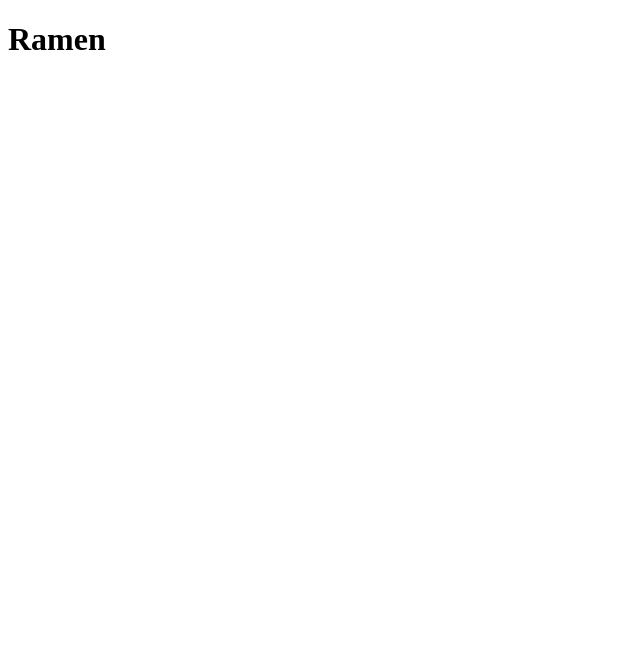
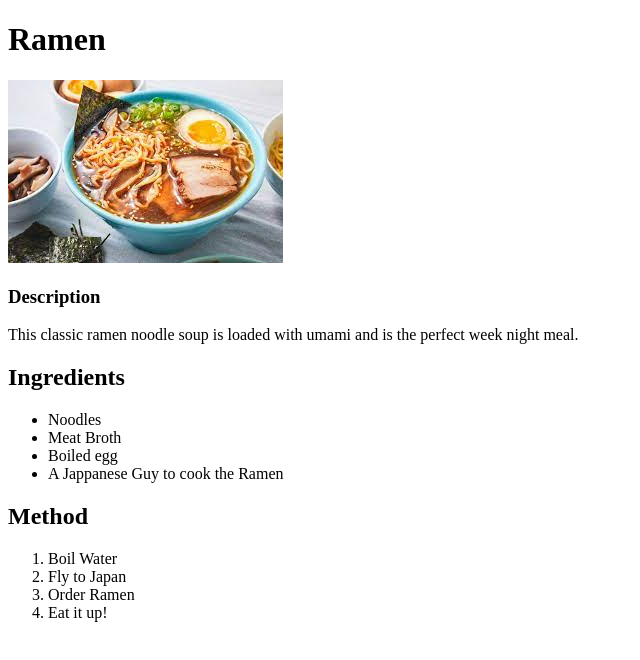
Before and after one commit to Silvie85/odin-recipes, a plain HTML site: page recipes/Ramen.html in a window 1280 px wide. Shown: the whole page, without its empty margins (0-640 px from the left). Drawn offline with Linux system fonts and the light colour scheme.

Commit message:
Edit recipes/ and index

```diff
--- a/recipes/Ramen.html
+++ b/recipes/Ramen.html
@@ -4,10 +4,26 @@
     <meta charset="UTF-8">
     <meta http-equiv="X-UA-Compatible" content="IE=edge">
     <meta name="viewport" content="width=device-width, initial-scale=1.0">
-    <title>Document</title>
+    <title>Ramen Noodle Soup</title>
 </head>
 <body>
     <h1>Ramen</h1>
-
+    <img src="../images/Ramen.jpeg" alt="pic of ramen">
+    <h3>Description</h3>
+    <p>This classic ramen noodle soup is loaded with umami and is the perfect week night meal. </p>
+        <h2>Ingredients</h2>
+        <ul>
+            <li>Noodles</li>
+            <li>Meat Broth</li>
+            <li>Boiled egg</li>
+            <li>A Jappanese Guy to cook the Ramen</li>
+        </ul>
+        <h2>Method</h2>
+        <ol>
+            <li>Boil Water</li>
+            <li>Fly to Japan</li>
+            <li>Order Ramen</li>
+            <li>Eat it up!</li>
+        </ol>
 </body>
 </html>
```
Also changed, not shown: index.html (+1 -1 lines), images/Ramen.jpeg (added).
